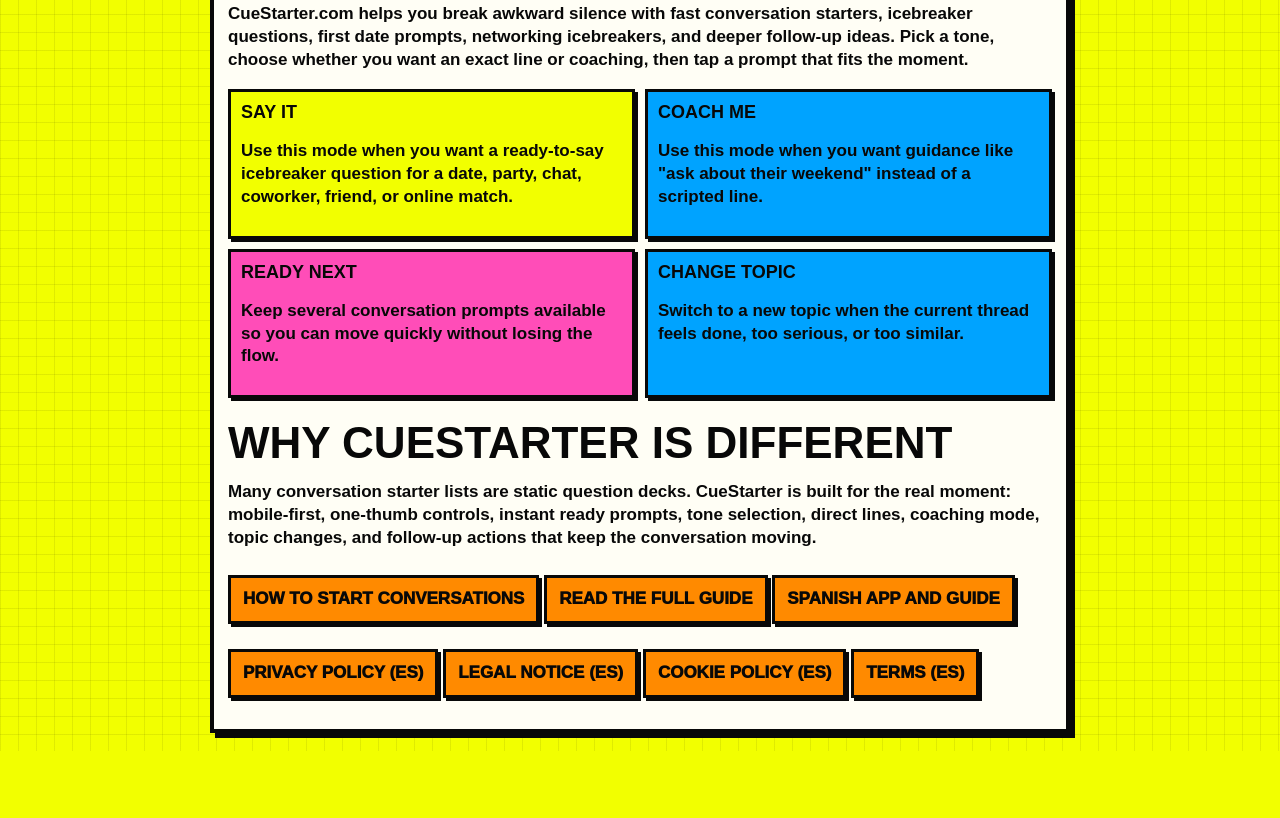
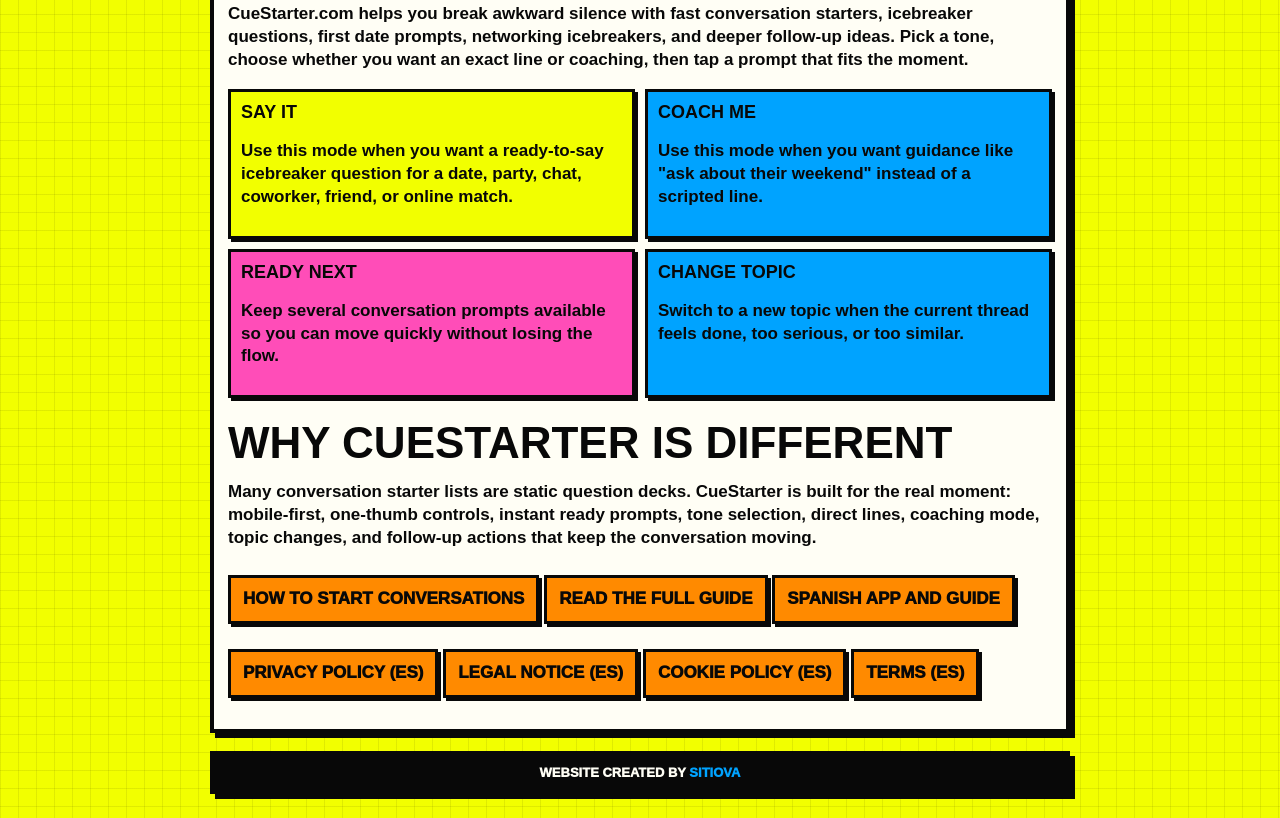
Before and after one commit to cesar20984/conversationstarter, a website: page public/index.html in a window 1280 px wide. Shown: the part 958-1776 px from the top of the page. Before the commit the page ends 1709 px from the top, so only its background shows below. Drawn offline with Linux system fonts and the light colour scheme; no server answers.

Commit message:
Add Sitiova footer credit

```diff
--- a/public/index.html
+++ b/public/index.html
@@ -147,5 +147,6 @@
     </section>
 
     <script src="/app.js?v=24" defer></script>
+    <footer class="site-credit"><span>Website created by <a href="https://sitiova.cl" target="_blank" rel="noopener noreferrer">Sitiova</a></span></footer>
   </body>
 </html>
--- a/public/styles.css
+++ b/public/styles.css
@@ -522,6 +522,30 @@
   padding-left: 22px;
 }
 
+.site-credit {
+  width: min(100%, 860px);
+  margin: 18px auto 24px;
+  padding: 10px 12px;
+  border: 4px solid var(--ink);
+  background: var(--ink);
+  color: var(--paper);
+  box-shadow: var(--shadow);
+  font-size: 13px;
+  font-weight: 950;
+  text-align: center;
+  text-transform: uppercase;
+}
+
+.site-credit a {
+  color: var(--blue);
+  font-weight: 950;
+  text-decoration: none;
+}
+
+.site-credit a:hover {
+  color: var(--acid);
+}
+
 @keyframes load-sweep {
   to {
     transform: translateX(120%);
```
Also changed, not shown: public/about.html (+1 -0 lines), public/aviso-legal.html (+1 -0 lines), public/como-iniciar-conversaciones.html (+1 -0 lines), public/es.html (+1 -0 lines), public/how-to-start-a-conversation.html (+1 -0 lines), public/politica-de-cookies.html (+1 -0 lines), public/politica-de-privacidad.html (+1 -0 lines), public/terminos-y-condiciones.html (+1 -0 lines).
